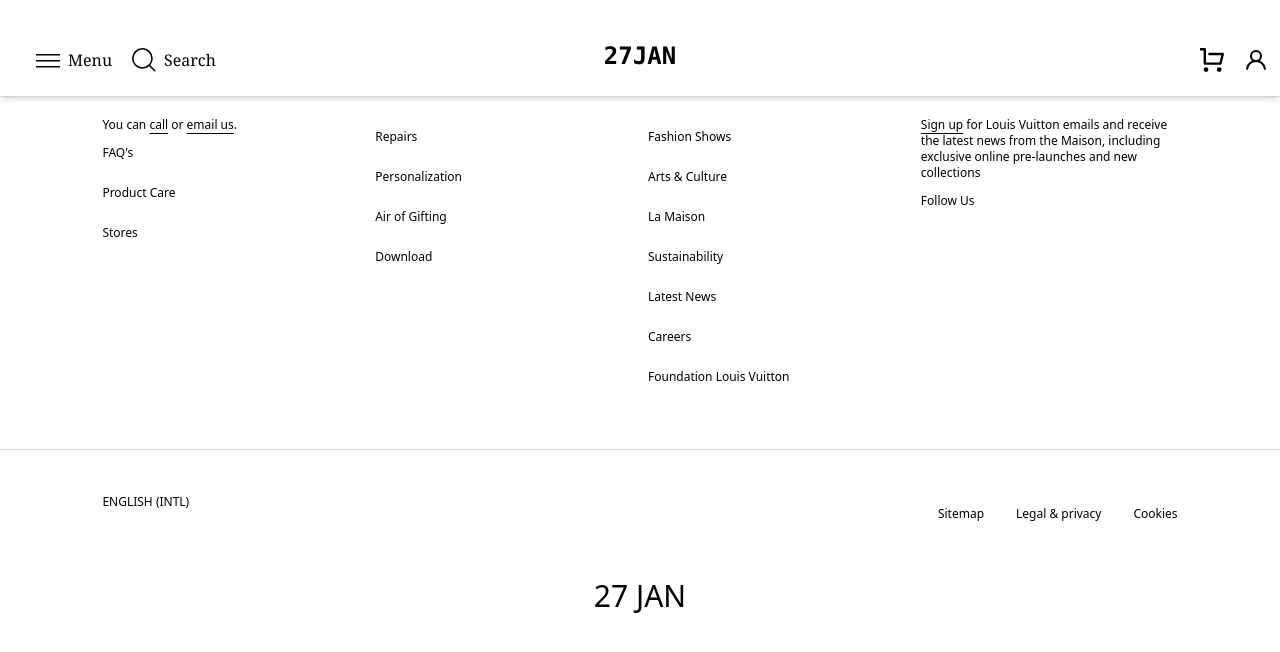
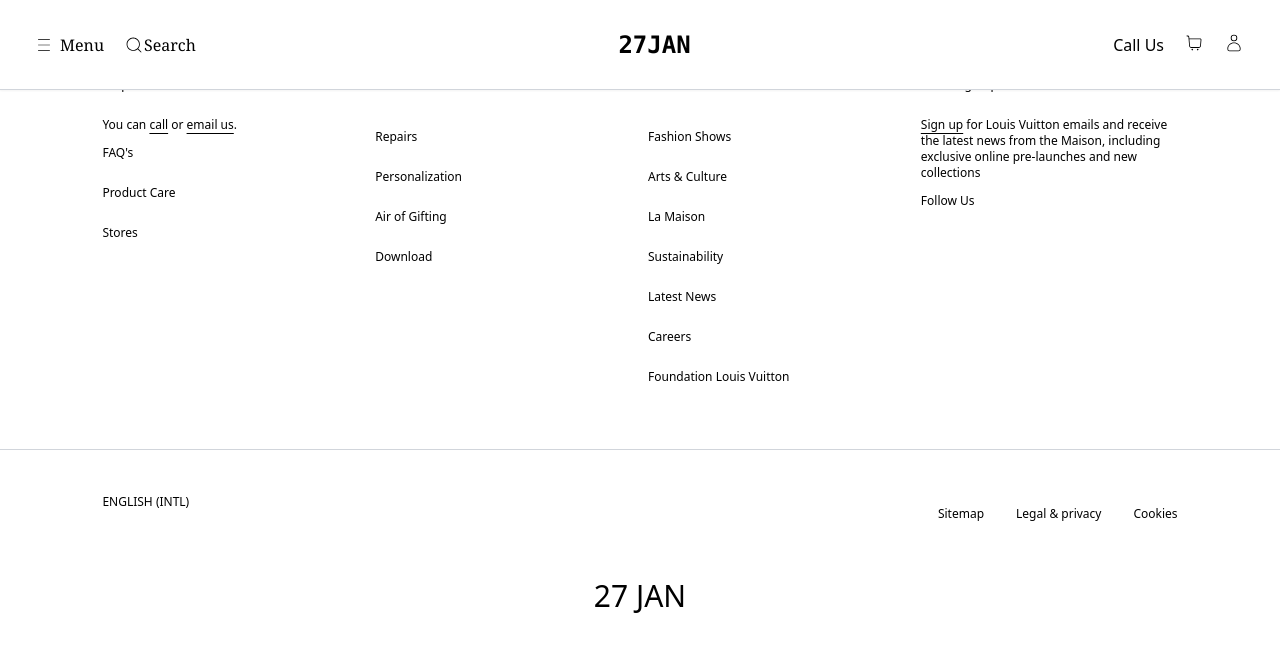
Before and after one commit to tuanbie/vite-base, a React (Vite) app: page /login in a window 1280 px wide. Shown: the top 652 px of the page. Built offline with nearby package versions, Linux system fonts and the light colour scheme.

Commit message:
update layout

```diff
--- a/src/compoments/Input/index.tsx
+++ b/src/compoments/Input/index.tsx
@@ -1,6 +1,8 @@
 import React, { useState } from "react";
 import SVGComponent from "../Button/SendButton";
 import "./style.css";
+import { IoClose } from "react-icons/io5";
+
 interface SearchComponentProps {
   onClose: () => void; // Hàm để đóng component
 }
@@ -20,16 +22,8 @@ const SearchComponent: React.FC<SearchComponentProps> = ({ onClose }) => {
   return (
     <div className="fixed top-0 left-0 w-full bg-white border-b border-gray-300 shadow-lg z-50 h-24">
       <div className="relative flex items-center max-w-screen-lg mx-auto p-4 mt-5">
-        <button onClick={onClose} className="absolute top-3 left-3 m-3 text-gray-500 hover:text-gray-700">
-          <svg width="24" height="24" viewBox="0 0 24 24" fill="none" xmlns="http://www.w3.org/2000/svg">
-            <path
-              d="M6 18L18 6M6 6l12 12"
-              stroke="currentColor"
-              strokeWidth="2"
-              strokeLinecap="round"
-              strokeLinejoin="round"
-            />
-          </svg>
+        <button onClick={onClose} className="absolute m-3 text-gray-500 hover:text-gray-700">
+          <IoClose className="text-xl" />
         </button>
         <input
           type="text"
--- a/src/compoments/Player/Player.tsx
+++ b/src/compoments/Player/Player.tsx
@@ -1,5 +1,8 @@
 // CustomVideoPlayer.tsx
 import React, { useRef, useEffect, useState } from "react";
+import { FaPause, FaPlay } from "react-icons/fa";
+import { ImVolumeMute2 } from "react-icons/im";
+import { HiMiniSpeakerWave } from "react-icons/hi2";
 
 interface CustomVideoPlayerProps {
   src: string; // Đường dẫn tới video
@@ -49,48 +52,20 @@ const CustomVideoPlayer: React.FC<CustomVideoPlayerProps> = ({ src, autoPlay = t
 
   return (
     <div className="relative">
-      <video ref={videoRef} width="100%" className="w-screen" height="auto" src={src} controls={false}>
-        Your browser does not support the video tag.
-      </video>
+      <video
+        ref={videoRef}
+        width="100%"
+        className="w-screen pointer-events-none"
+        height="auto"
+        src={src}
+        controls={false}
+      ></video>
       <div className="absolute bottom-0 left-0 right-0 flex justify-between m-8">
         <button onClick={handlePlayPause} className="text-white p-2 rounded">
-          {isPlaying ? (
-            <svg width={24} height={24} viewBox="0 0 0.72 0.72" fill="#ffff" xmlns="http://www.w3.org/2000/svg">
-              <path d="M.3.12H.15V.6H.3zm.27 0H.42V.6h.15z" fill="#000" />
-            </svg>
-          ) : (
-            <svg width={24} height={24} viewBox="0 0 0.72 0.72" fill="none" xmlns="http://www.w3.org/2000/svg">
-              <path
-                d="M.15.63V.09l.42.27z"
-                stroke="#ffff"
-                strokeWidth={0.06}
-                strokeLinecap="round"
-                strokeLinejoin="round"
-              />
-            </svg>
-          )}
+          {isPlaying ? <FaPause /> : <FaPlay />}
         </button>
         <button onClick={handleVolume} className="text-white p-2 rounded">
-          {isMuted ? (
-            <svg xmlns="http://www.w3.org/2000/svg" width={24} height={24} viewBox="0 0 1.92 1.92" xmlSpace="preserve">
-              <path
-                d="M.12.96V.6h.36l.54-.54v1.8l-.54-.54H.12ZM1.26.69l.54.54m-.54 0L1.8.69"
-                fill="none"
-                stroke="#ffff"
-                strokeWidth={0.06}
-                strokeMiterlimit={10}
-              />
-            </svg>
-          ) : (
-            <svg width={24} height={24} viewBox="0 0 24 24" xmlns="http://www.w3.org/2000/svg">
-              <path
-                fillRule="evenodd"
-                d="M11.553 3.064A.75.75 0 0 1 12 3.75v16.5a.75.75 0 0 1-1.255.555L5.46 16H2.75A1.75 1.75 0 0 1 1 14.25v-4.5C1 8.784 1.784 8 2.75 8h2.71l5.285-4.805a.75.75 0 0 1 .808-.13zM10.5 5.445l-4.245 3.86a.75.75 0 0 1-.505.195h-3a.25.25 0 0 0-.25.25v4.5c0 .138.112.25.25.25h3a.75.75 0 0 1 .505.195l4.245 3.86z"
-              />
-              <path d="M18.718 4.222a.75.75 0 0 1 1.06 0c4.296 4.296 4.296 11.26 0 15.556a.75.75 0 0 1-1.06-1.06 9.5 9.5 0 0 0 0-13.436.75.75 0 0 1 0-1.06" />
-              <path d="M16.243 7.757a.75.75 0 1 0-1.061 1.061 4.5 4.5 0 0 1 0 6.364.75.75 0 0 0 1.06 1.06 6 6 0 0 0 0-8.485z" />
-            </svg>
-          )}
+          {isMuted ? <ImVolumeMute2 /> : <HiMiniSpeakerWave />}
         </button>
       </div>
     </div>
--- a/src/layout/MainLayout/components/Header/index.tsx
+++ b/src/layout/MainLayout/components/Header/index.tsx
@@ -4,7 +4,7 @@ import ButtonCustom from "../../../../compoments/icon/icon";
 import { Drawer } from "antd";
 import Dropdown from "../../../../compoments/DropDown/dropdown";
 import SearchComponent from "../../../../compoments/Input";
-
+import { CiMenuBurger, CiSearch, CiShoppingCart, CiUser } from "react-icons/ci";
 function Header() {
   const [open, setOpen] = useState(false);
   const [isOpen, setIsMenuOpen] = useState<string | null>(null);
@@ -30,14 +30,12 @@ function Header() {
     setIsMenuOpen(isOpen === id ? null : id);
   };
   return (
-    <header className="fixed top-0 left-0 w-full text-white  z-50 shadow-md">
-      <div className="bg-white text-black  items-center justify-between  flex-1 relative grid grid-cols-3  h-24">
-        <div className="pl-9">
+    <header className="fixed top-0 left-0 w-full z-50 shadow-sm ">
+      <div className=" bg-white sm:h-[89px] h-[55px] flex justify-between items-center px-9">
+        <div className="flex gap-5">
           <div>
-            <ButtonCustom className="absolute" onClick={showDrawer} value="left">
-              <svg width={24} height={24} viewBox="0 0 0.48 0.48" xmlns="http://www.w3.org/2000/svg">
-                <path d="M.48.15H0V.12h.48zm0 .24H0V.36h.48zm0-.12H0V.24h.48z" />
-              </svg>
+            <ButtonCustom className="" onClick={showDrawer} value="left">
+              <CiMenuBurger />
               <p className="ml-2 font-serif">Menu</p>
             </ButtonCustom>
             <Drawer title="Close" placement={"left"} width="33%" onClose={onClose} open={open}>
@@ -118,40 +116,25 @@ function Header() {
               </div>
             </Drawer>
           </div>
-          <div className="ml-24 hidden md:flex">
-            <ButtonCustom className="absolute" onClick={showSearch}>
-              <svg width={24} height={24} viewBox="0 0 0.45 0.45" fill="none" xmlns="http://www.w3.org/2000/svg">
-                <path
-                  d="m.435.435-.12-.12m-.12.06a.18.18 0 1 1 0-.36.18.18 0 0 1 0 .36Z"
-                  stroke="#000"
-                  strokeWidth={0.03}
-                />
-              </svg>
-              <p className="ml-2 font-serif">Search</p>
+          <div className=" hidden sm:flex">
+            <ButtonCustom className="" onClick={showSearch}>
+              <CiSearch className="text-xl" />
+              <p className="font-serif">Search</p>
             </ButtonCustom>
 
             {isSearchOpen && <SearchComponent onClose={closeSearch} />}
           </div>
         </div>
 
-        <Link to="/" className="h-4 flex justify-center ">
+        <Link to="/" className="">
           <p className="font-mono font-bold text-2xl">27JAN</p>
         </Link>
-        <div className="flex justify-end pr-9">
-          <div>
-            <ButtonCustom className="absolute">
-              <svg xmlns="http://www.w3.org/2000/svg" width={24} height={24} viewBox="0 0 0.6 0.6" xmlSpace="preserve">
-                <path d="M.51.42H.12Q.092.418.09.39V.06H0V0h.12q.028.002.03.03v.33h.336L.531.18H.21V.12h.36C.588.12.603.138.6.156l-.06.24A.03.03 0 0 1 .51.42m-.3.12A.06.06 0 0 1 .15.6.06.06 0 0 1 .09.54a.06.06 0 0 1 .12 0m.33 0A.06.06 0 0 1 .48.6.06.06 0 0 1 .42.54a.06.06 0 0 1 .12 0" />
-              </svg>
-            </ButtonCustom>
-          </div>
-          <div className="ml-11">
-            <ButtonCustom className="absolute">
-              <svg width={24} height={24} viewBox="0 0 0.72 0.72" xmlns="http://www.w3.org/2000/svg">
-                <path d="M.471.381a.18.18 0 1 0-.223 0 .3.3 0 0 0-.187.245.03.03 0 0 0 .06.007.24.24 0 0 1 .477 0 .03.03 0 0 0 .03.027h.003A.03.03 0 0 0 .657.627.3.3 0 0 0 .469.381M.36.36A.12.12 0 1 1 .48.24a.12.12 0 0 1-.12.12" />
-              </svg>
-            </ButtonCustom>
-          </div>
+
+        <div className="flex gap-5 ">
+          <div className="hidden sm:flex">Call Us</div>
+
+          <CiShoppingCart className="text-xl" />
+          <CiUser className="text-xl" />
         </div>
       </div>
       <hr className=" border-t border-gray-300" />
```
